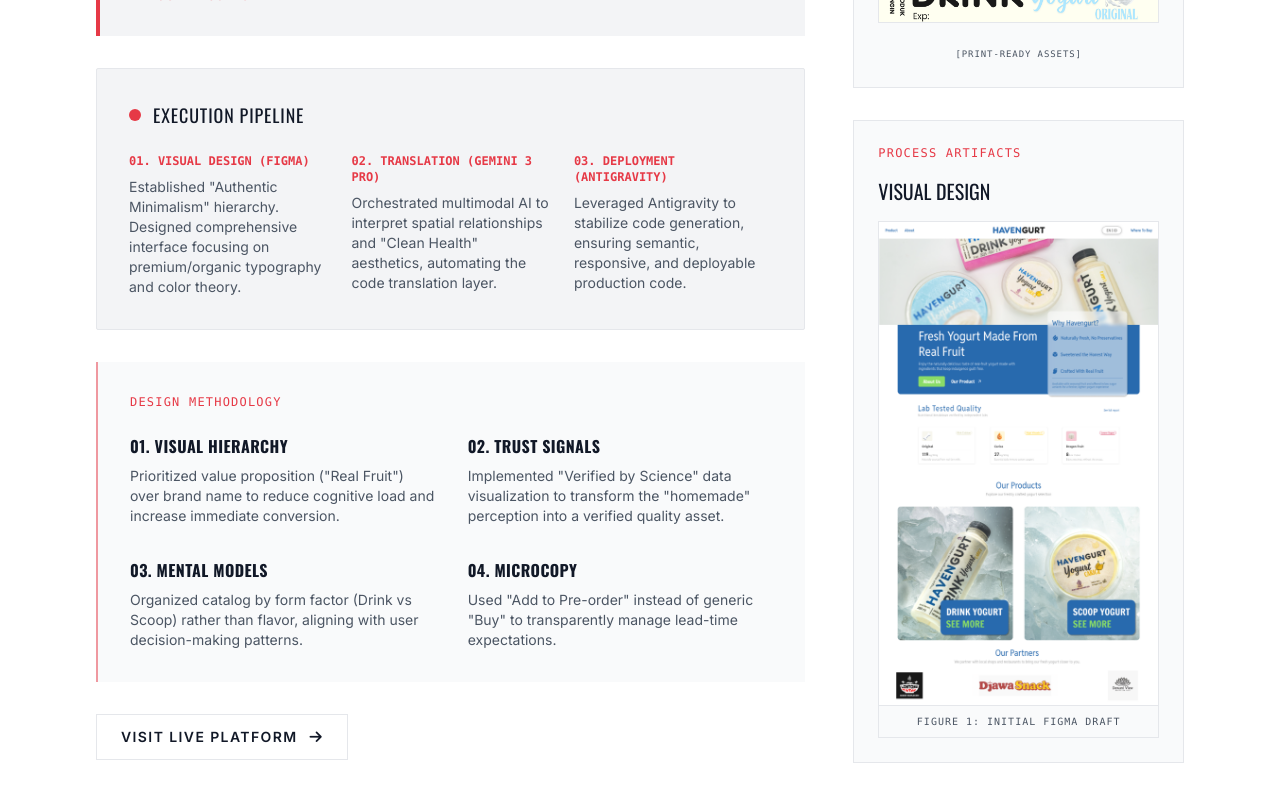
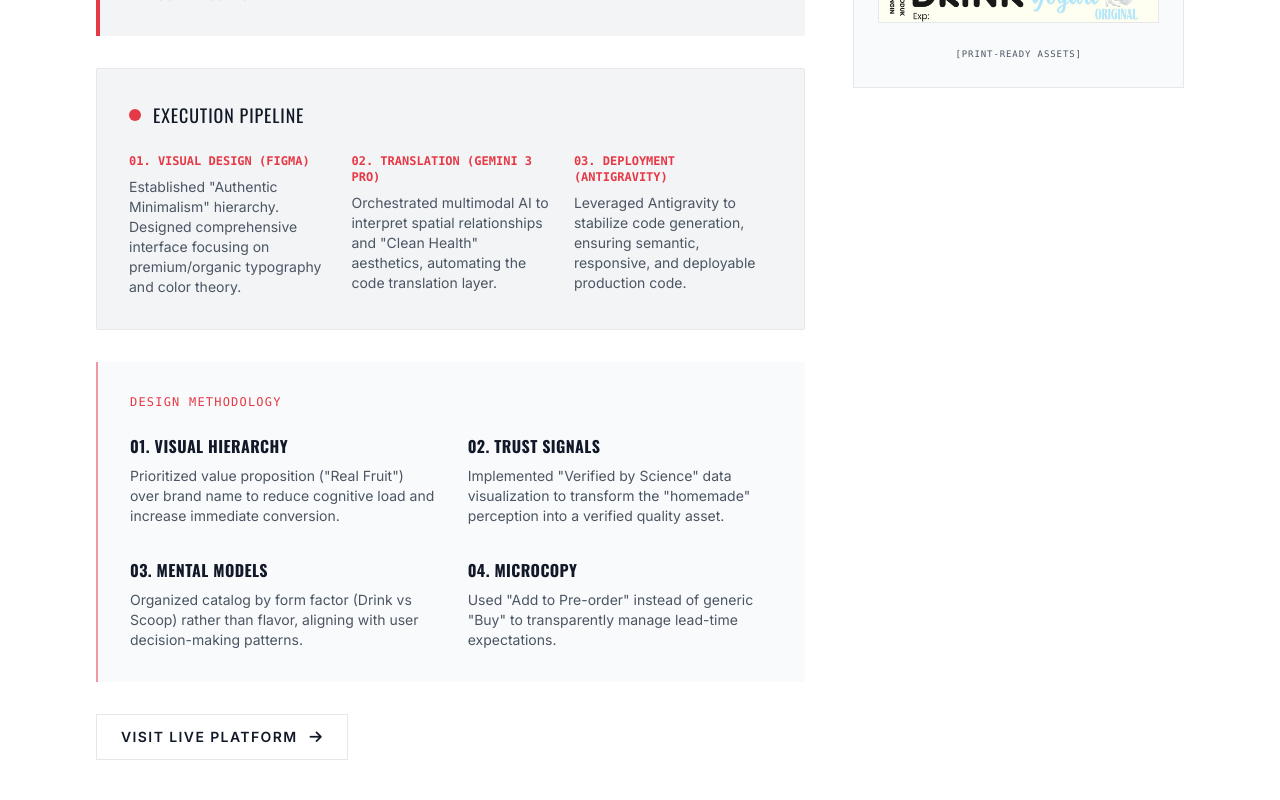
Before and after one commit to avexrage/portfolio, a React (Vite) app: page / in a window 1280 px wide. Shown: the part 3440-4240 px from the top of the page. Built offline with nearby package versions, Linux system fonts and the light colour scheme; a web font is replaced by a local one.

Commit message:
Remove Figma design image and section

```diff
--- a/src/components/HavengurtProject.jsx
+++ b/src/components/HavengurtProject.jsx
@@ -223,25 +223,7 @@
                                 </div>
                             </div>
 
-                            {/* Figma Design Artifact */}
-                            <div className="p-6 bg-bg-tertiary border border-border-color">
-                                <h5 className="font-mono text-xs text-swiss-red mb-4 uppercase tracking-widest">
-                                    Process Artifacts
-                                </h5>
-                                <h4 className="font-display text-xl uppercase mb-4 text-text-primary">Visual Design</h4>
-                                <div className="border border-border-color">
-                                    <img
-                                        src="/havenfigma.png"
-                                        alt="Figma Visual Design Draft"
-                                        className="w-full h-auto opacity-90 hover:opacity-100 transition-opacity duration-500"
-                                    />
-                                    <div className="bg-bg-tertiary p-2 border-t border-border-color">
-                                        <p className="font-mono text-[10px] text-center text-text-secondary uppercase tracking-widest">
-                                            Figure 1: Initial Figma Draft
-                                        </p>
-                                    </div>
-                                </div>
-                            </div>
+
                         </div>
                     </div>
                 </div>
```
